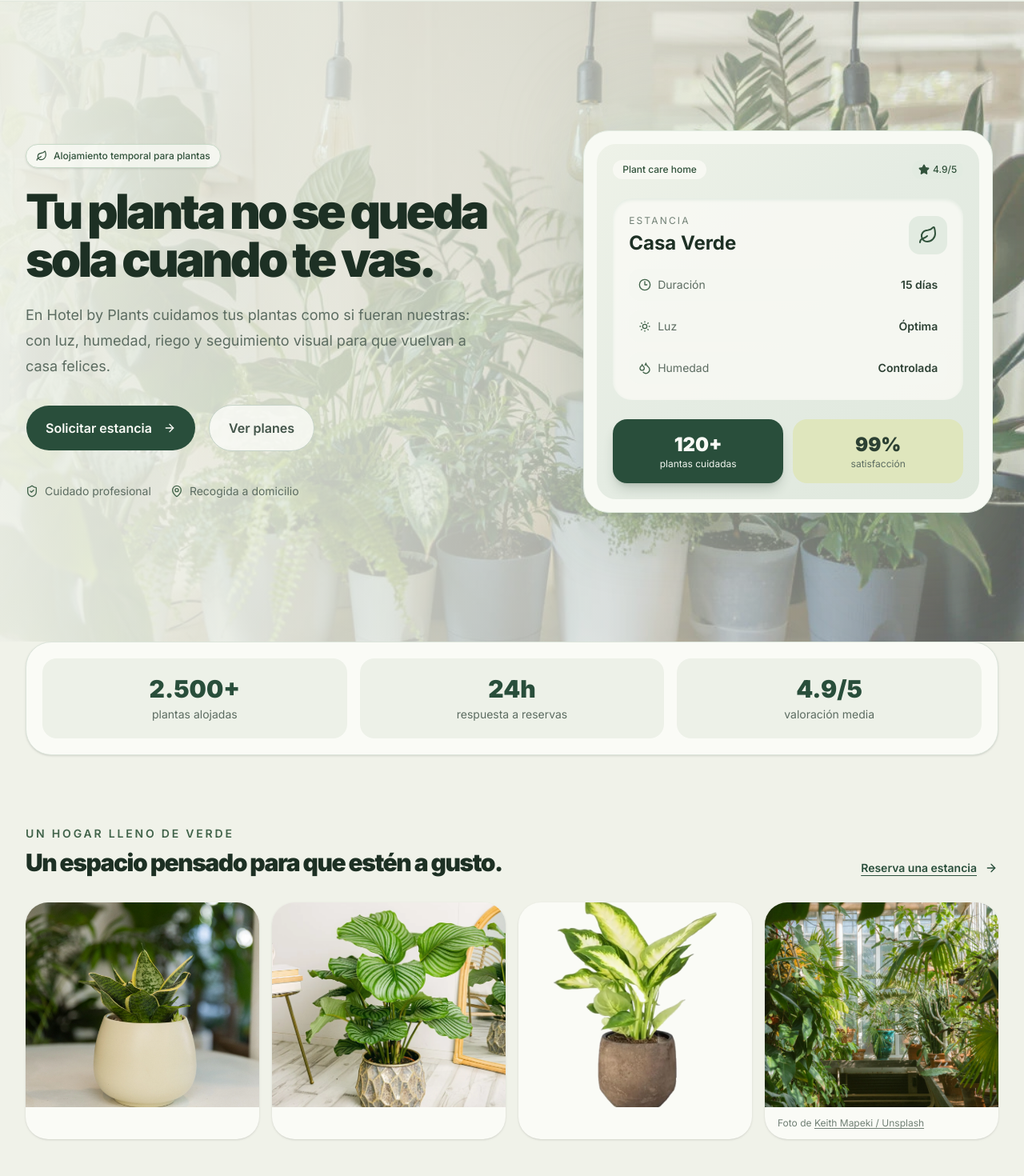
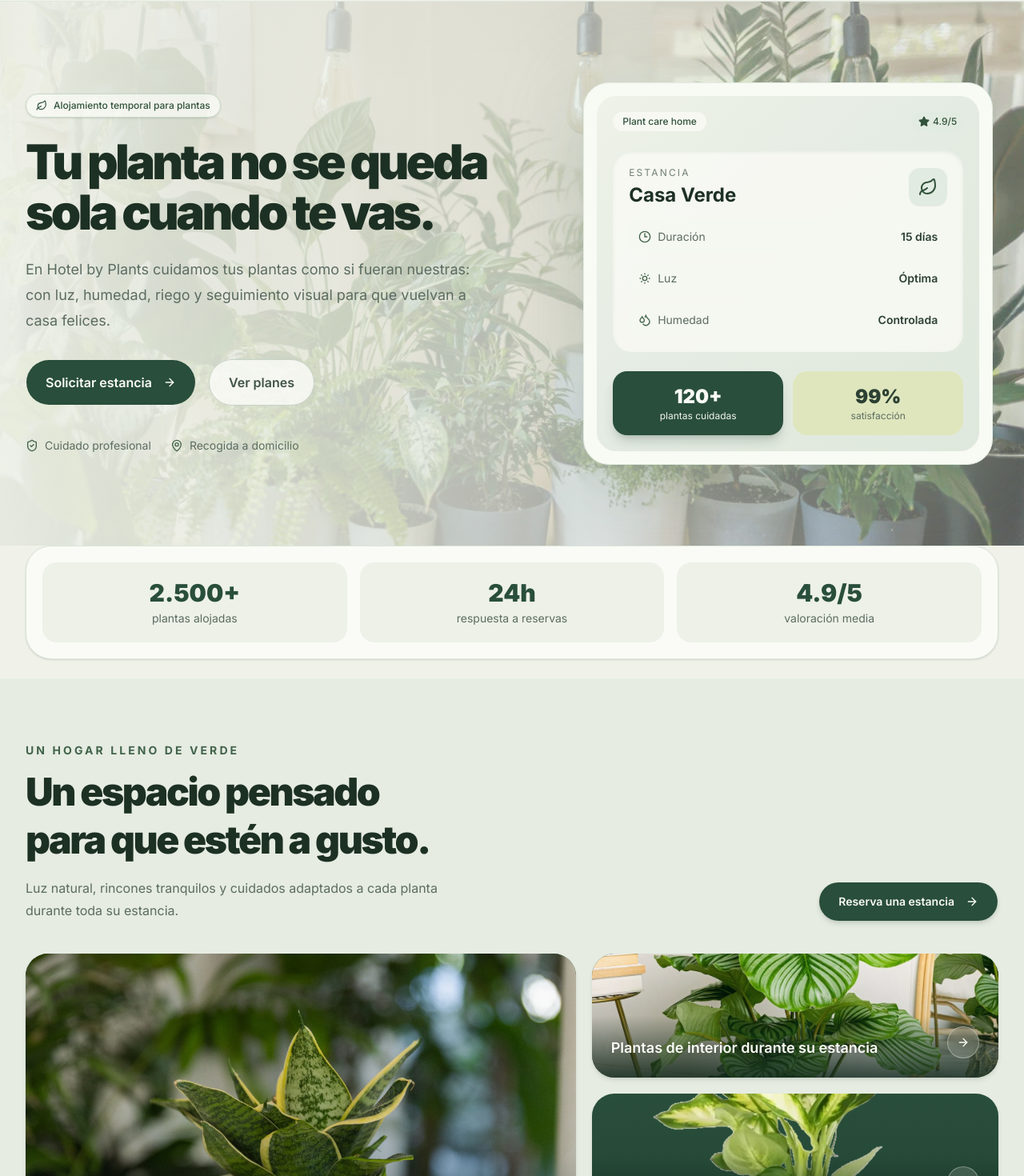
Before and after one commit to 05Luismi/landing-plants, a Next.js app: page / in a window 1280 px wide. Shown: the part 73-1543 px from the top of the page at 80% size. Built offline with nearby package versions, Linux system fonts and the light colour scheme.

Commit message:
feat: refine responsive layout and gallery

```diff
--- a/app/page.tsx
+++ b/app/page.tsx
@@ -114,13 +114,13 @@ export default function Page() {
     <>
     <main className="overflow-x-hidden bg-[#f0f2e9] text-slate-900">
       <header className="sticky top-0 z-50 border-b border-slate-200/80 bg-[#f0f2e9]/85 backdrop-blur-xl">
-        <div className="mx-auto flex max-w-7xl items-center justify-between px-4 py-4 sm:px-6 lg:px-8">
-          <a href="#inicio" aria-label="Hotel by Plants, inicio" className="flex items-center gap-3 rounded-lg focus-visible:outline-2 focus-visible:outline-offset-4 focus-visible:outline-[#294e3b]">
+        <div className="mx-auto flex max-w-7xl items-center justify-between gap-2 px-3 py-3 sm:gap-4 sm:px-6 sm:py-4 lg:px-8">
+          <a href="#inicio" aria-label="Hotel by Plants, inicio" className="flex min-w-0 items-center gap-2 rounded-lg focus-visible:outline-2 focus-visible:outline-offset-4 focus-visible:outline-[#294e3b]">
             <div className="flex h-10 w-10 items-center justify-center rounded-2xl bg-[#294e3b] text-lg font-bold text-white shadow-md shadow-emerald-900/20">
               H
             </div>
             <div>
-              <p className="text-lg font-semibold tracking-tight">Hotel by Plants</p>
+              <p className="text-base font-semibold tracking-tight sm:text-lg">Hotel by Plants</p>
             </div>
           </a>
 
@@ -143,8 +143,8 @@ export default function Page() {
             </nav>
           </details>
 
-          <ReservationButton className="h-auto rounded-full bg-[#294e3b] px-5 py-2.5 text-sm font-semibold text-white hover:bg-[#1c3b2c]">
-            Reservar ahora
+          <ReservationButton className="h-auto shrink-0 rounded-full bg-[#294e3b] px-3 py-2 text-xs font-semibold text-white hover:bg-[#1c3b2c] sm:px-5 sm:py-2.5 sm:text-sm">
+            <span className="sm:hidden">Reservar</span><span className="hidden sm:inline">Reservar ahora</span>
           </ReservationButton>
         </div>
       </header>
@@ -152,14 +152,14 @@ export default function Page() {
       <section id="inicio" className="relative h-auto min-h-[75vh] w-full overflow-hidden">
         <div className="absolute inset-0 bg-cover bg-center" style={{ backgroundImage: 'url("/img/fondo%20de%20hero.webp")' }} />
         <div className="absolute inset-0 bg-gradient-to-r from-[#f0f2e9]/95 via-[#f0f2e9]/75 to-[#f0f2e9]/35" />
-        <div className="relative mx-auto grid min-h-screen max-w-7xl gap-12 px-4 py-16 sm:px-6 lg:grid-cols-[1.1fr_0.9fr] lg:px-8 lg:py-24">
+        <div className="relative mx-auto grid min-h-[85svh] max-w-7xl gap-10 px-4 py-12 sm:px-6 sm:py-16 lg:grid-cols-[1.1fr_0.9fr] lg:gap-12 lg:px-8 lg:py-20">
           <div className="flex flex-col justify-center">
             <div className="mb-6 inline-flex w-fit items-center gap-2 rounded-full border border-emerald-200 bg-white/75 px-3 py-1.5 text-xs font-medium text-emerald-800 shadow-sm">
               <Leaf className="h-3.5 w-3.5" />
               Alojamiento temporal para plantas
             </div>
 
-            <h1 className="max-w-xl text-4xl font-black tracking-[-0.06em] text-slate-900 sm:text-5xl lg:text-6xl">
+            <h1 className="max-w-xl text-[clamp(2.35rem,6vw,3.75rem)] font-black leading-[1.05] tracking-[-0.06em] text-slate-900">
               Tu planta no se queda sola cuando te vas.
             </h1>
 
@@ -263,29 +263,37 @@ export default function Page() {
         </div>
       </section>
 
-      <section aria-label="Nuestro espacio para plantas" className="mx-auto w-full max-w-7xl px-4 py-16 sm:px-6 lg:px-8">
-        <div className="mb-8 flex flex-col gap-3 sm:flex-row sm:items-end sm:justify-between">
-          <div>
-            <p className="mb-2 text-sm font-semibold uppercase tracking-[0.2em] text-emerald-700">Un hogar lleno de verde</p>
-            <h2 className="text-3xl font-black tracking-[-0.05em] text-slate-900">Un espacio pensado para que estén a gusto.</h2>
+      <section aria-label="Nuestro espacio para plantas" className="bg-[#e6ece2] px-4 py-16 sm:px-6 sm:py-20 lg:px-8">
+        <div className="mx-auto max-w-7xl">
+          <div className="mb-8 flex flex-col gap-5 sm:mb-10 sm:flex-row sm:items-end sm:justify-between">
+            <div className="max-w-2xl">
+              <p className="mb-3 text-xs font-bold uppercase tracking-[0.22em] text-emerald-700 sm:text-sm">Un hogar lleno de verde</p>
+              <h2 className="text-balance text-3xl font-black leading-tight tracking-[-0.05em] text-slate-900 sm:text-4xl lg:text-5xl">Un espacio pensado para que est&eacute;n a gusto.</h2>
+              <p className="mt-4 max-w-xl text-sm leading-6 text-slate-600 sm:text-base sm:leading-7">Luz natural, rincones tranquilos y cuidados adaptados a cada planta durante toda su estancia.</p>
             </div>
-          <ReservationButton className="h-auto w-fit justify-start bg-transparent p-0 text-sm font-semibold text-[#294e3b] shadow-none underline underline-offset-4 hover:bg-transparent">
-            Reserva una estancia <ArrowRight className="ml-1 h-4 w-4" />
+            <ReservationButton className="h-auto w-fit shrink-0 rounded-full bg-[#294e3b] px-5 py-3 text-sm font-semibold text-white shadow-md shadow-emerald-950/10 transition hover:-translate-y-0.5 hover:bg-[#1c3b2c] sm:px-6 sm:py-3.5">
+              Reserva una estancia <ArrowRight className="ml-2 h-4 w-4" />
             </ReservationButton>
           </div>
-        <div className="grid gap-4 sm:grid-cols-2 xl:grid-cols-4">
-          {galleryImages.map((image) => (
-            <figure key={image.src} className="overflow-hidden rounded-[1.75rem] bg-white shadow-sm">
-              <a href={image.src} target="_blank" rel="noreferrer" aria-label={`Abrir imagen: ${image.alt}`} className="group block overflow-hidden focus-visible:outline-2 focus-visible:outline-inset focus-visible:outline-[#294e3b]">
-                <Image src={image.src} alt={image.alt} width={720} height={480} sizes="(max-width: 640px) 100vw, (max-width: 1280px) 50vw, 25vw" className="h-64 w-full object-cover transition duration-500 group-hover:scale-105" />
+          <div className="grid gap-4 sm:grid-cols-2 xl:auto-rows-[minmax(155px,1fr)] xl:grid-cols-[1.15fr_0.85fr] xl:gap-5">
+            {galleryImages.map((image, index) => (
+              <figure key={image.src} className={`group relative isolate min-h-[230px] overflow-hidden rounded-[1.75rem] bg-[#294e3b] shadow-md shadow-emerald-950/10 sm:min-h-[270px] ${index === 0 ? "xl:row-span-3 xl:min-h-[500px]" : "xl:min-h-0"}`}>
+                <a href={image.src} target="_blank" rel="noreferrer" aria-label={`Abrir imagen: ${image.alt}`} className="absolute inset-0 block focus-visible:outline-2 focus-visible:outline-inset focus-visible:outline-[#294e3b]">
+                  <Image src={image.src} alt={image.alt} fill sizes="(max-width: 640px) 100vw, (max-width: 1280px) 50vw, 55vw" className="object-cover transition duration-700 group-hover:scale-105" />
+                  <span className="absolute inset-0 bg-gradient-to-t from-[#12291f]/85 via-[#12291f]/10 to-transparent transition duration-300 group-hover:from-[#12291f]/75" />
+                  <span className="absolute inset-x-0 bottom-0 flex items-end justify-between gap-4 p-5 sm:p-6">
+                    <span className="max-w-md text-base font-semibold leading-snug text-white drop-shadow sm:text-lg">{image.alt}</span>
+                    <span className="grid h-10 w-10 shrink-0 place-items-center rounded-full border border-white/35 bg-white/15 text-white backdrop-blur-sm transition group-hover:bg-white group-hover:text-[#294e3b]" aria-hidden="true"><ArrowRight className="h-4 w-4" /></span>
+                  </span>
                 </a>
                 {image.credit && image.creditUrl && (
-                <figcaption className="px-4 py-3 text-xs text-slate-500">
-                  Foto de <a href={image.creditUrl} target="_blank" rel="noreferrer" className="underline underline-offset-2 hover:text-[#294e3b]">{image.credit}</a>
+                  <figcaption className="pointer-events-none absolute right-4 top-4 rounded-full bg-[#12291f]/65 px-3 py-1.5 text-[11px] text-white/90 backdrop-blur-sm">
+                    Foto: <a href={image.creditUrl} target="_blank" rel="noreferrer" className="pointer-events-auto underline underline-offset-2 hover:text-white">{image.credit}</a>
                   </figcaption>
                 )}
               </figure>
             ))}
+          </div>
         </div>
       </section>
 
--- a/components/testimonials-carousel.tsx
+++ b/components/testimonials-carousel.tsx
@@ -59,7 +59,7 @@ export function TestimonialsCarousel() {
     if (isPaused) return
     const timer = window.setInterval(() => {
       setActiveIndex((current) => (current + 1) % testimonials.length)
-    }, 5000)
+    }, 1000)
     return () => window.clearInterval(timer)
   }, [isPaused])
 
```
Lines whose indentation alone changed are shown as unchanged.
